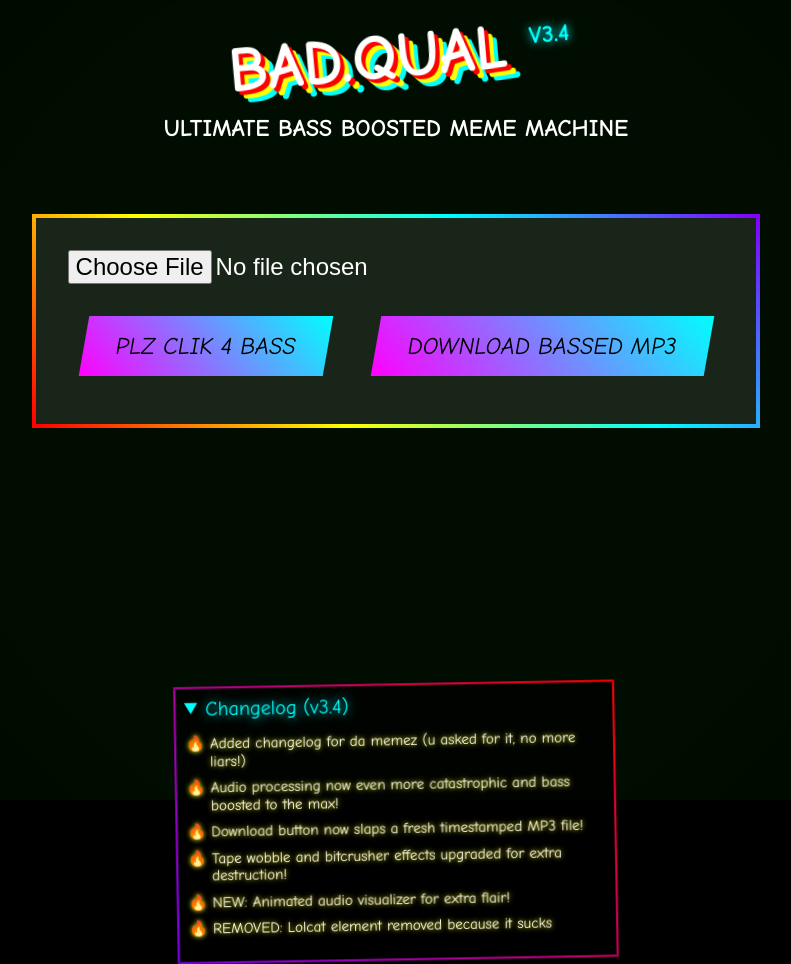
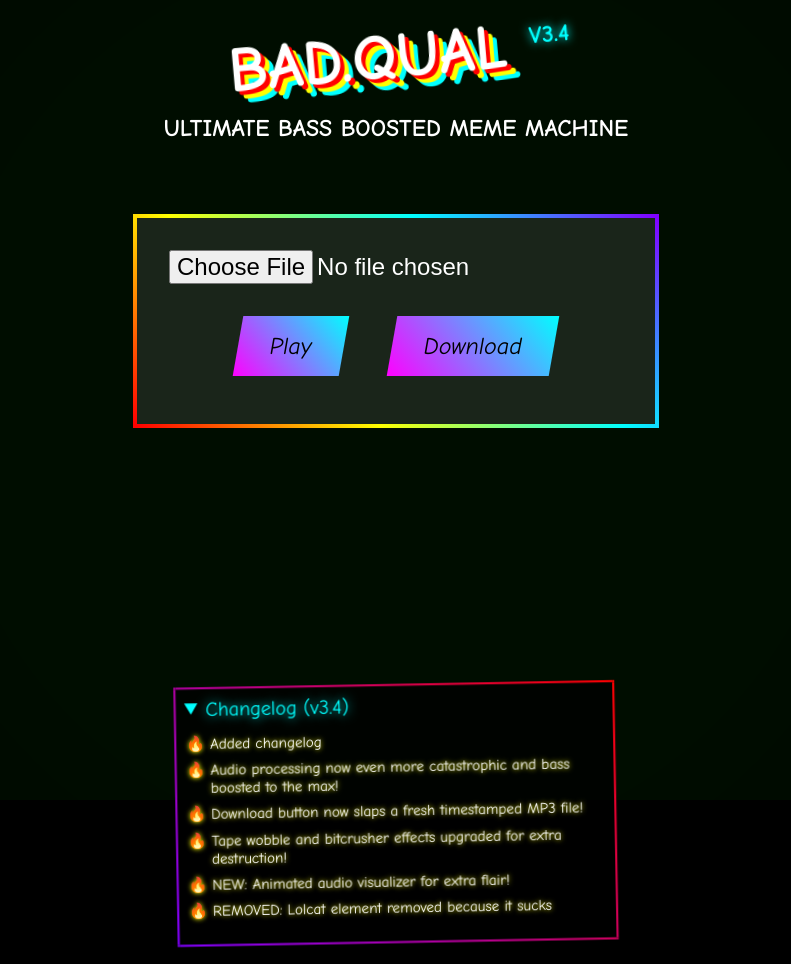
Before and after one commit to bad-qual/bad-qual.github.io, a plain HTML site: page index.html in a window 1280 px wide. Shown: the whole page, without its empty margins (244-1035 px from the left). Drawn offline with Linux system fonts and the light colour scheme.

Commit message:
Update index.html

```diff
--- a/index.html
+++ b/index.html
@@ -2,7 +2,7 @@
 <head>
   <meta charset="UTF-8">
   <meta name="viewport" content="width=device-width, initial-scale=1.0">
-  <title>BAD.QUAL</title>
+  <title>BAD.QUAL - Ultimate Bass Boosted Audio Destroyer</title>
   <script src="https://cdn.jsdelivr.net/npm/lamejs@1.2.0/lame.min.js"></script>
   <style>
     :root {
@@ -226,8 +226,8 @@
   <div class="upload-container">
     <input type="file" id="audioInput" accept="audio/*">
     <div class="button-group">
-      <button onclick="togglePlayback()">PLZ CLIK 4 BASS</button>
-      <button onclick="downloadProcessed()">DOWNLOAD BASSED MP3</button>
+      <button onclick="togglePlayback()">Play</button>
+      <button onclick="downloadProcessed()">Download</button>
     </div>
   </div>
 
@@ -238,7 +238,7 @@
   <details class="changelog" open>
     <summary>Changelog (v3.4)</summary>
     <ul>
-      <li>Added changelog for da memez (u asked for it, no more liars!)</li>
+      <li>Added changelog</li>
       <li>Audio processing now even more catastrophic and bass boosted to the max!</li>
       <li>Download button now slaps a fresh timestamped MP3 file!</li>
       <li>Tape wobble and bitcrusher effects upgraded for extra destruction!</li>
```
